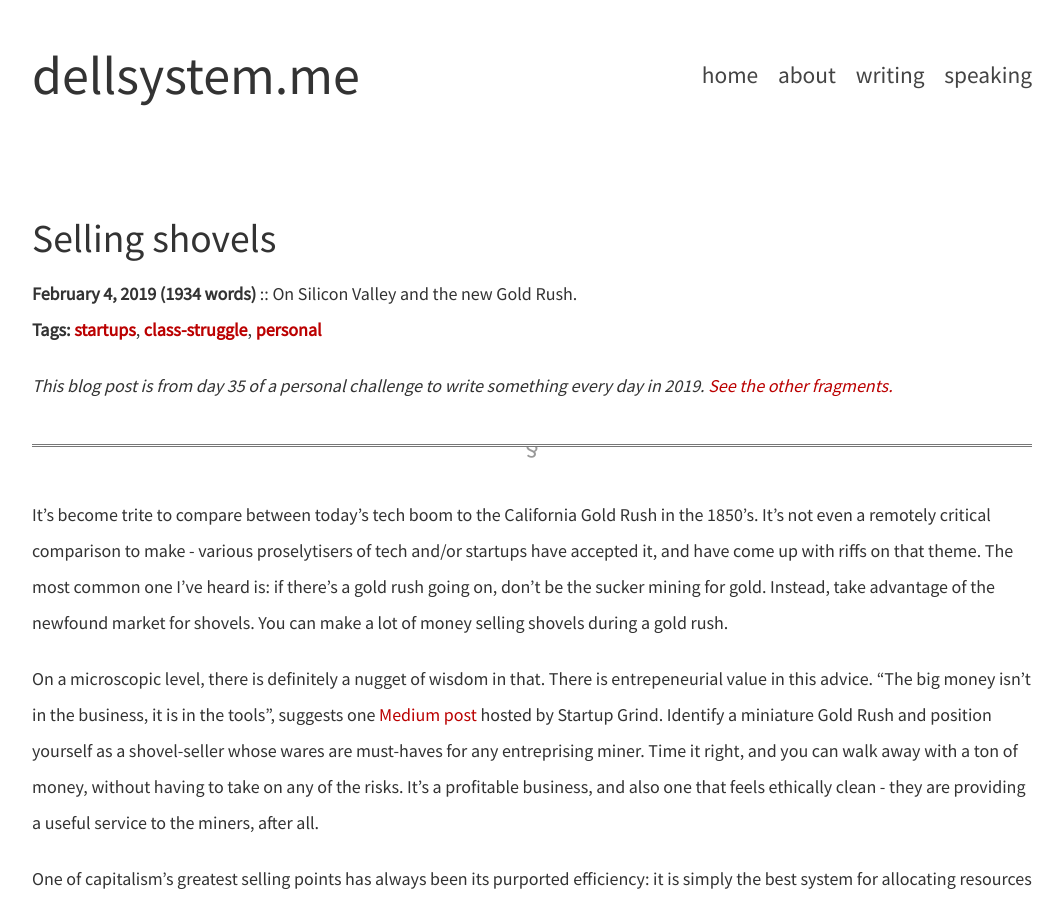
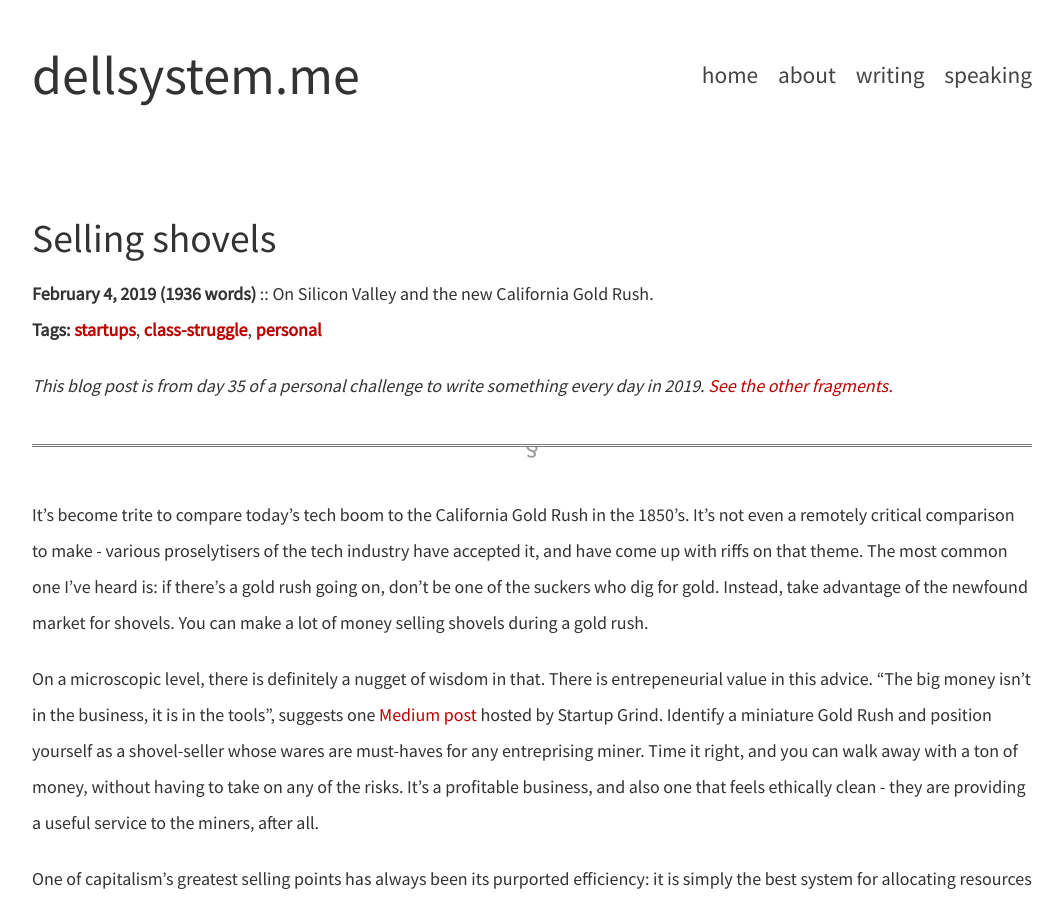
Before and after one commit to dellsystem/dellsystem.github.io, a Jekyll site: the page built from _posts/2019-2-4-fragments-35.md, in a window 1280 px wide and 900 px high. Shown: the whole window, without its empty margins (108-1171 px from the left). Built offline with Jekyll 4.4.1, drawn with Linux system fonts in a browser that asks for light colours.

Commit message:
Update fragments-35

```diff
--- a/_posts/2019-2-4-fragments-35.md
+++ b/_posts/2019-2-4-fragments-35.md
@@ -1,14 +1,14 @@
 ---
 title: "Selling shovels"
 layout: fragment
-description: "On Silicon Valley and the new Gold Rush."
+description: "On Silicon Valley and the new California Gold Rush."
 tags:
 - startups
 - class-struggle
 - personal
 ---
 
-It's become trite to compare between today's tech boom to the California Gold Rush in the 1850's. It's not even a remotely critical comparison to make - various proselytisers of tech and/or startups have accepted it, and have come up with riffs on that theme. The most common one I've heard is: if there's a gold rush going on, don't be the sucker mining for gold. Instead, take advantage of the newfound market for shovels. You can make a lot of money selling shovels during a gold rush.
+It's become trite to compare today's tech boom to the California Gold Rush in the 1850's. It's not even a remotely critical comparison to make - various proselytisers of the tech industry have accepted it, and have come up with riffs on that theme. The most common one I've heard is: if there's a gold rush going on, don't be one of the suckers who dig for gold. Instead, take advantage of the newfound market for shovels. You can make a lot of money selling shovels during a gold rush.
 
 On a microscopic level, there is definitely a nugget of wisdom in that. There is entrepeneurial value in this advice. "The big money isn’t in the business, it is in the tools", suggests one [Medium post](https://medium.com/startup-grind/dont-mine-for-gold-when-you-can-sell-shovels-7ad6bc145542) hosted by Startup Grind. Identify a miniature Gold Rush and position yourself as a shovel-seller whose wares are must-haves for any entreprising miner. Time it right, and you can walk away with a ton of money, without having to take on any of the risks. It's a profitable business, and also one that feels ethically clean - they are providing a useful service to the miners, after all.
 
```
